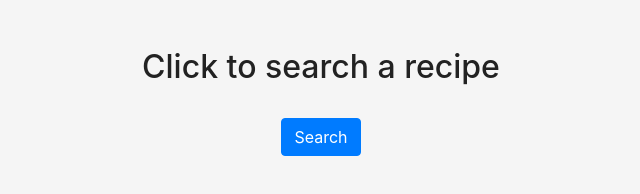
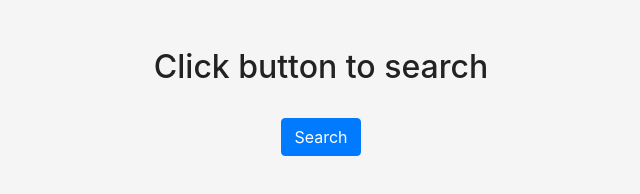
Before and after one commit to jusergit30/RandomRecipeGenerator, a plain HTML site: page index.html in a window 1280 px wide. Shown: the whole page, without its empty margins (319-959 px from the left). Drawn offline with nearby package versions, Linux system fonts and the light colour scheme.

Commit message:
Update index.html

```diff
--- a/index.html
+++ b/index.html
@@ -14,8 +14,8 @@
 
 <body style="background-color: whitesmoke; color:#222">
     <div>
-        <div class='d-flex justify-content-center flex-column align-items-center py-5 px-4'>
-            <h2 class="display-5">Click to search a recipe</h2>
+        <div class='d-flex justify-content-center flex-column align-items-center py-5 px-3'>
+            <h2 class="display-5">Click button to search</h2>
             <button type="button" class="btnClick btn btn-primary my-4">Search</button>
         </div>
         <div class="recipe d-flex flex-column justify-content-center align-items-center px-4">
```
